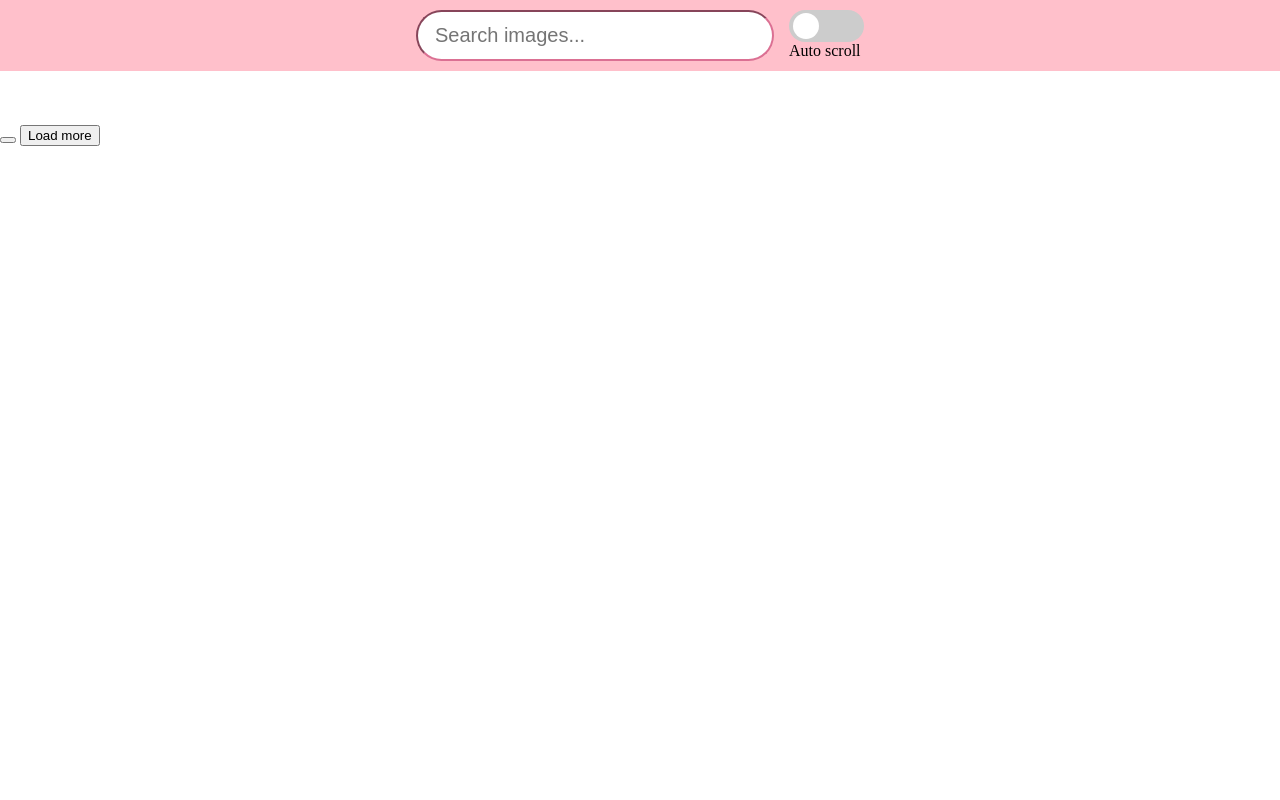
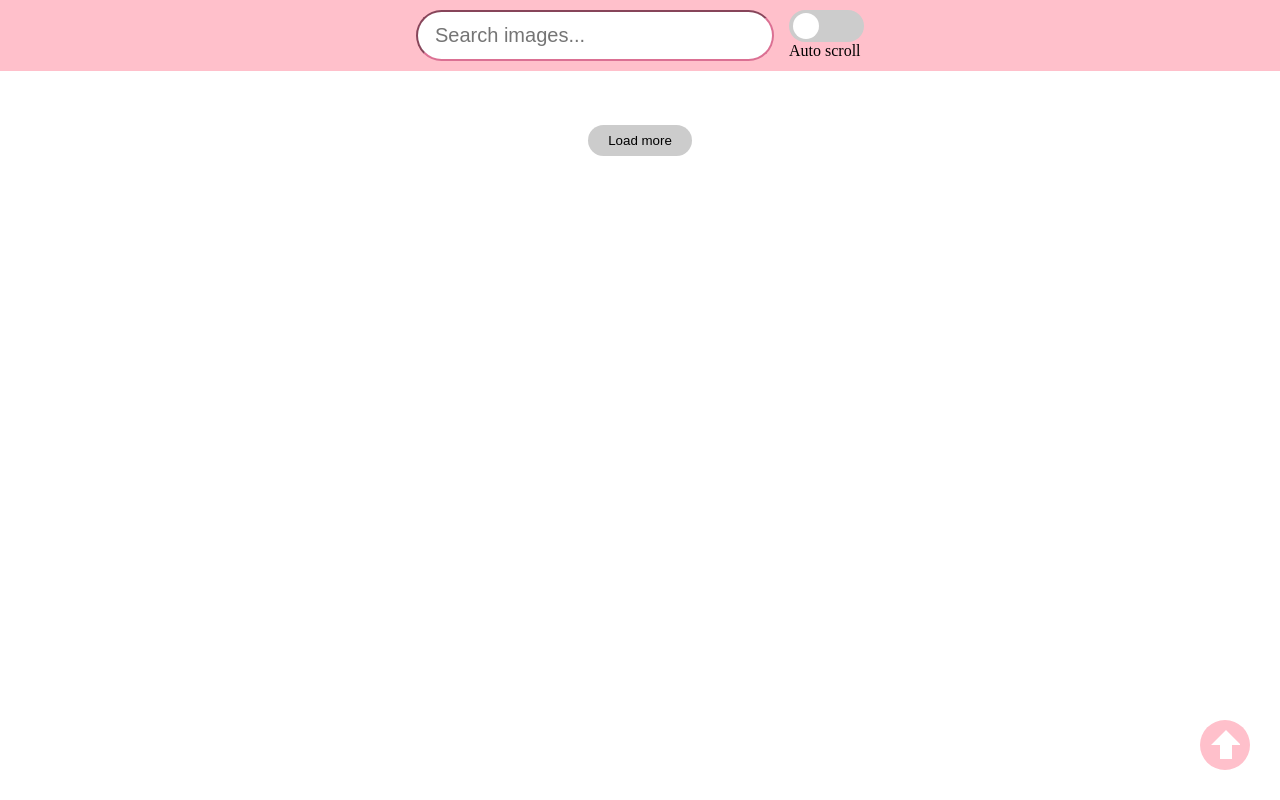
Before and after one commit to MagdaBonk/goit-js-hw-11, a website built with Parcel: page src/index.html in a window 1280 px wide. Built offline with nearby package versions, Linux system fonts and the light colour scheme.

Commit message:
added back to top button

```diff
--- a/src/css/styles.css
+++ b/src/css/styles.css
@@ -21,9 +21,6 @@ body {
   font-size: 20px;
   border-radius: 50px;
   border-color: palevioletred;
-}
-
-.search-form input:focus {
   outline: none;
 }
 
@@ -148,3 +145,41 @@ b {
   width: 100%;
   object-fit: cover;
 }
+
+.load-more {
+  display: block;
+  padding: 0.5rem 1.25rem;
+  border: none;
+  border-radius: 50px;
+  color: black;
+  background-color: #ccc;
+  position: relative;
+  margin: 0 auto 50px;
+}
+
+.load-more:hover {
+  cursor: pointer;
+  box-shadow: 5px 5px 5px 0px rgba(0, 0, 0, 0.5);
+  background-color: pink;
+}
+
+.top {
+  /* display: none; */
+  background-color: pink;
+  fill: white;
+  width: 50px;
+  height: 50px;
+  text-align: center;
+  border-radius: 50px;
+  position: fixed;
+  bottom: 30px;
+  right: 30px;
+  z-index: 100;
+  border: none;
+}
+
+.top:hover {
+  background-color: palevioletred;
+  transform: scale(1.08);
+  box-shadow: 5px 5px 5px 0px rgba(0, 0, 0, 0.5);
+}
--- a/src/index.html
+++ b/src/index.html
@@ -23,7 +23,11 @@
       </div>
     </form>
     <div class="gallery"></div>
-    <button type="button" class="top"></button>
+    <button type="button" class="top">
+      <svg width="30" height="30" xmlns="http: //www.w3.org/2000/svg">
+        <path d="M16 1l-15 15h9v16h12v-16h9z" />
+      </svg>
+    </button>
     <button type="button" class="load-more">Load more</button>
     <script src="index.js" type="module"></script>
   </body>
```
